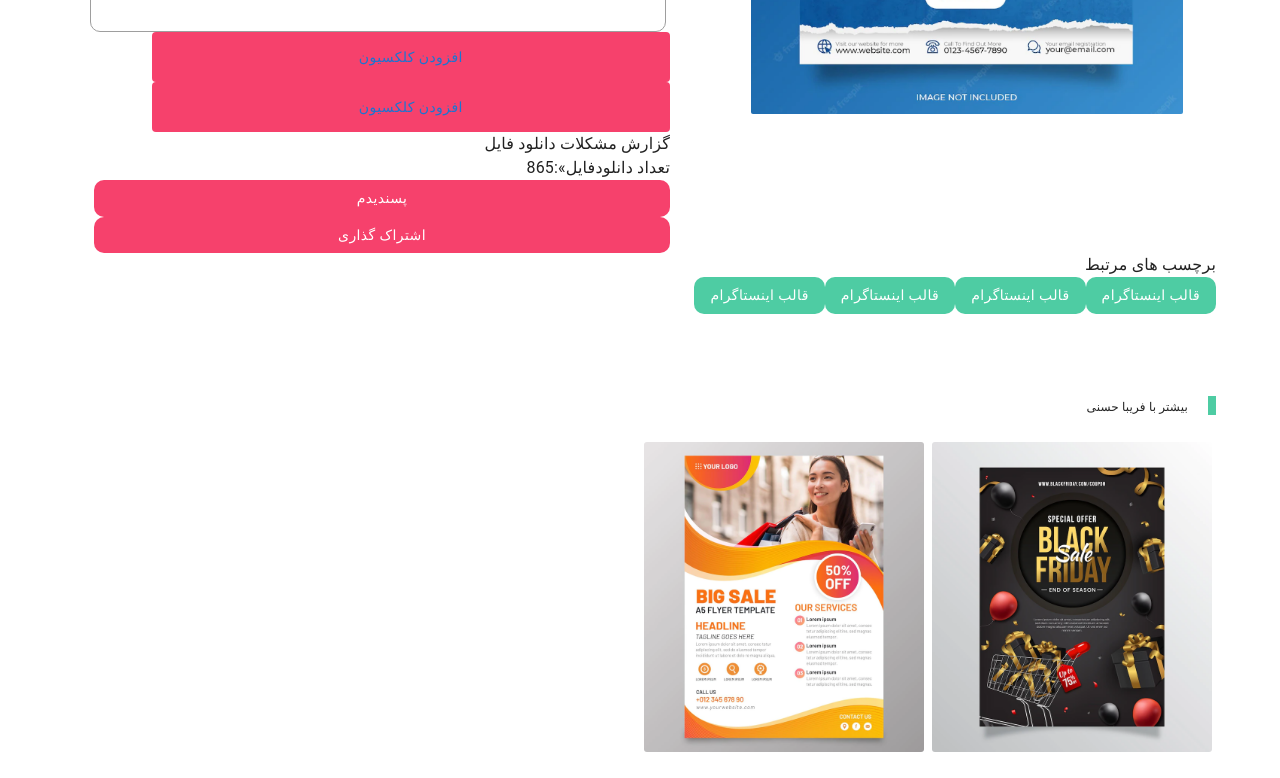
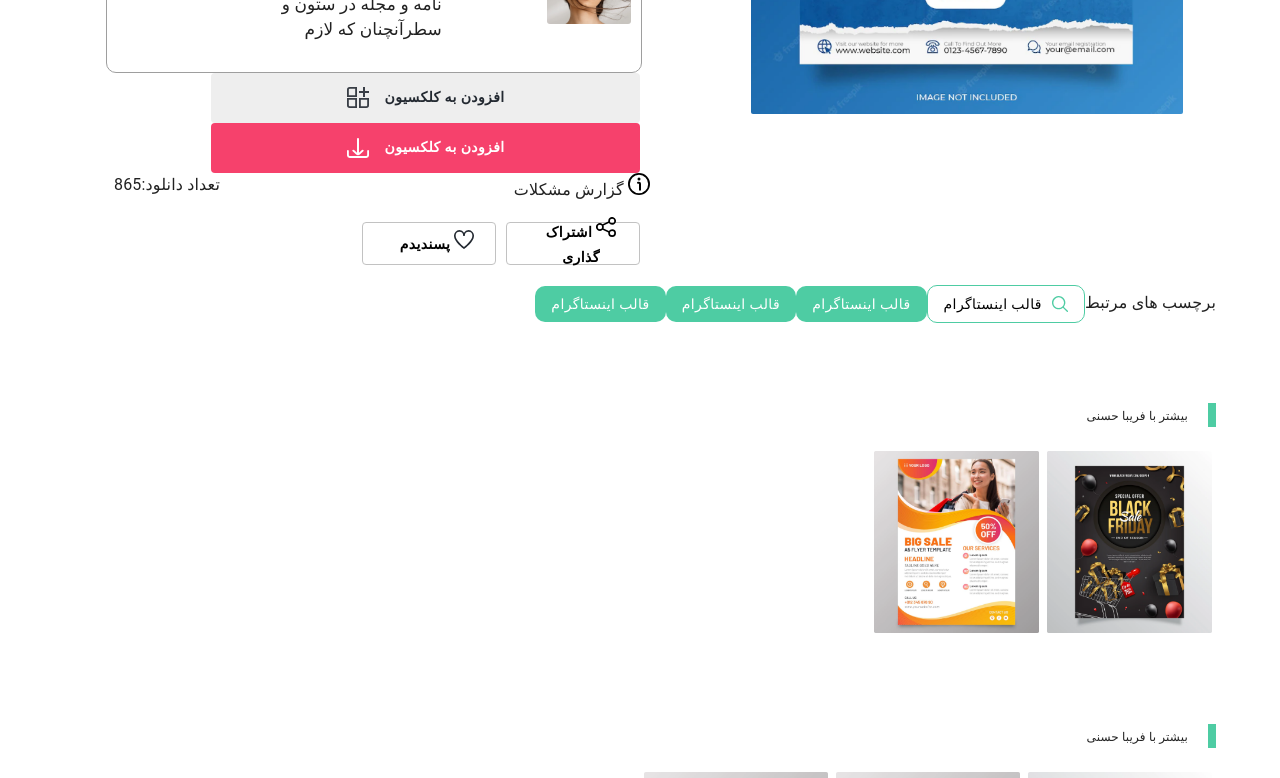
Before and after one commit to saeedjs/HD-Graphic, a Next.js app: page /category in a window 1280 px wide. Shown: the part 820-1598 px from the top of the page. Built offline with nearby package versions, Linux system fonts and the light colour scheme.

Commit message:
change single page products

```diff
--- a/components/products/SingleProduct.js
+++ b/components/products/SingleProduct.js
@@ -27,8 +27,9 @@ const SingleProduct = () => {
           <Grid
             sx={{
               display: "flex",
-              justifyContent: "center",
+              justifyContent: "start",
               flexDirection: "column",
+              padding: "20px",
             }}
             item
             lg={6}
@@ -37,11 +38,11 @@ const SingleProduct = () => {
               sx={{
                 display: "flex",
                 flexDirection: "column",
-                alignItems: "center",
-                justifyContent: "center",
+                alignItems: "start",
+                justifyContent: "start",
               }}
             >
-              <Typography variant={"h4"} sx={{ marginBottom: "10px" }}>
+              <Typography variant={"h5"} sx={{ marginBottom: "10px" }}>
                 بهترین قالب های اینستاگرام
               </Typography>
               <Typography
@@ -53,7 +54,13 @@ const SingleProduct = () => {
                 استفاده از طراحان گرافیک است. چاپگرها و متون بلکه روزنامه و مجله
                 در ستون و و سه درصد گذشته، حال و آینده شناخت فراوان جامعه
               </Typography>
-              <Typography variant="6" color="initial">
+              <Typography
+                sx={{
+                  marginBottom: "30px",
+                }}
+                variant="6"
+                color="initial"
+              >
                 <ImageSearchIcon />
                 فرمت فایل:Eps,PSD
               </Typography>
@@ -133,62 +140,253 @@ const SingleProduct = () => {
             </Box>
             <Button
               sx={{
-                width: "90%",
+                width: "80%",
                 height: "50px",
-                backgroundColor: "colors.pink",
+                backgroundColor: "#EEEEEE",
+                color: "colors.black",
+                fontWeight: "bold",
+                marginRight: "10px",
               }}
             >
-              افزودن کلکسیون
+              <span
+                style={{
+                  marginLeft: "16px",
+                }}
+              >
+                {" "}
+                افزودن به کلکسیون
+              </span>
+              <svg
+                id="_01_align_center"
+                data-name="01 align center"
+                xmlns="http://www.w3.org/2000/svg"
+                width="22"
+                height="21"
+                viewBox="0 0 22 21"
+              >
+                <path
+                  id="Path_12"
+                  data-name="Path 12"
+                  d="M0,2.727V10H10V0H2.727A2.727,2.727,0,0,0,0,2.727ZM8.182,8.182H1.818V2.727a.909.909,0,0,1,.909-.909H8.182Z"
+                  fill="#393e46"
+                />
+                <path
+                  id="Path_13"
+                  data-name="Path 13"
+                  d="M0,20.273A2.727,2.727,0,0,0,2.727,23H10V13H0Zm1.818-5.455H8.182v6.364H2.727a.909.909,0,0,1-.909-.909Z"
+                  transform="translate(0 -2)"
+                  fill="#393e46"
+                />
+                <path
+                  id="Path_14"
+                  data-name="Path 14"
+                  d="M13,13V23h7.273A2.727,2.727,0,0,0,23,20.273V13Zm8.182,7.273a.909.909,0,0,1-.909.909H14.818V14.818h6.364Z"
+                  transform="translate(-1 -2)"
+                  fill="#393e46"
+                />
+                <path
+                  id="Path_15"
+                  data-name="Path 15"
+                  d="M17,11h2V7h4V5H19V1H17V5H13V7h4Z"
+                  transform="translate(-1 -1)"
+                  fill="#393e46"
+                />
+              </svg>
             </Button>
             <Button
               sx={{
-                width: "90%",
+                width: "80%",
                 height: "50px",
                 backgroundColor: "colors.pink",
+                color: "white",
+                fontWeight: "bold",
+                marginRight: "10px",
               }}
             >
-              افزودن کلکسیون
-            </Button>
-            <Typography>گزارش مشکلات دانلود فایل</Typography>
-            <Typography>تعداد دانلودفایل»:865</Typography>
-            <Button
-              variant="contained"
-              width="119px"
-              height="32px"
-              sx={{
-                backgroundColor: "colors.pink",
-                borderRadius: "10px",
-                boxShadow: "none",
+              <span
+                style={{
+                  marginLeft: "16px",
                 }}
               >
+                {" "}
+                افزودن به کلکسیون
+              </span>
+              <svg
+                id="_3917330"
+                data-name="3917330"
+                xmlns="http://www.w3.org/2000/svg"
+                width="22"
+                height="20"
+                viewBox="0 0 22 20"
+              >
+                <path
+                  id="Path_10"
+                  data-name="Path 10"
+                  d="M9.878,16.215a3.255,3.255,0,0,0,4.244,0l3.211-2.873a.828.828,0,0,0-.035-1.233,1.087,1.087,0,0,0-1.379-.029L12.993,14.7,13,.895A.952.952,0,0,0,12,0h0a.952.952,0,0,0-1,.895l-.009,13.786-2.91-2.6a1.085,1.085,0,0,0-1.415,0,.83.83,0,0,0,0,1.266Z"
+                  transform="translate(-0.997)"
+                  fill="#fff"
+                />
+                <path
+                  id="Path_11"
+                  data-name="Path 11"
+                  d="M21.083,16h0a.961.961,0,0,0-.917,1v4a.961.961,0,0,1-.917,1H2.75a.961.961,0,0,1-.917-1V17a.961.961,0,0,0-.917-1h0A.961.961,0,0,0,0,17v4a2.883,2.883,0,0,0,2.75,3h16.5A2.883,2.883,0,0,0,22,21V17A.961.961,0,0,0,21.083,16Z"
+                  transform="translate(0 -4)"
+                  fill="#fff"
+                />
+              </svg>
+            </Button>
+            <Box
+              sx={{
+                display: "flex",
+                justifyContent: "space-between",
+                alignItems: "space-between",
+                marginBottom: "20px",
+              }}
+            >
+              <Typography>
+                <svg
+                  id="_3916699"
+                  data-name="3916699"
+                  xmlns="http://www.w3.org/2000/svg"
+                  width="22"
+                  height="22"
+                  viewBox="0 0 22 22"
+                >
+                  <path
+                    id="Path_8"
+                    data-name="Path 8"
+                    d="M11,0A11,11,0,1,0,22,11,11,11,0,0,0,11,0Zm0,20.167A9.167,9.167,0,1,1,20.167,11,9.167,9.167,0,0,1,11,20.167Z"
+                  />
+                  <path
+                    id="Path_9"
+                    data-name="Path 9"
+                    d="M12,10H11a1,1,0,0,0,0,2h1v6a1,1,0,0,0,2,0V12A2,2,0,0,0,12,10Z"
+                    transform="translate(-1 -1.333)"
+                  />
+                  <circle
+                    id="Ellipse_20"
+                    data-name="Ellipse 20"
+                    cx="1.5"
+                    cy="1.5"
+                    r="1.5"
+                    transform="translate(9.5 4.524)"
+                  />
+                </svg>
+                <span> گزارش مشکلات</span>
+              </Typography>
+              <Typography>تعداد دانلود:865</Typography>
+            </Box>
+            <Box
+              sx={{
+                display: "flex",
+              }}
+            >
+              <Button
+                sx={{
+                  width: "25%",
+                  height: "43px",
+                  backgroundColor: "white",
+                  color: "black",
+                  fontWeight: "bold",
+                  marginRight: "10px",
+                  border: "1px solid #C2C2C2",
+                }}
+              >
+                <span
+                  style={{
+                    marginLeft: "16px",
+                  }}
+                >
+                  <svg
+                    xmlns="http://www.w3.org/2000/svg"
+                    width="20"
+                    height="20"
+                    viewBox="0 0 20 20"
+                  >
+                    <path
+                      id="_3917574"
+                      data-name="3917574"
+                      d="M16.088,12.222a3.878,3.878,0,0,0-3.2,1.687L7.474,11.459a3.815,3.815,0,0,0,0-2.906l5.41-2.461a3.884,3.884,0,1,0-.688-2.2,3.865,3.865,0,0,0,.067.655L6.516,7.16A3.888,3.888,0,1,0,6.5,12.849l5.767,2.606a3.951,3.951,0,0,0-.066.654,3.885,3.885,0,1,0,3.884-3.888Zm0-10.555a2.222,2.222,0,1,1-2.219,2.222,2.221,2.221,0,0,1,2.219-2.222ZM3.88,12.222A2.222,2.222,0,1,1,6.1,10,2.221,2.221,0,0,1,3.88,12.222Zm12.208,6.11a2.222,2.222,0,1,1,2.22-2.222,2.221,2.221,0,0,1-2.22,2.222Z"
+                      transform="translate(0.027 0.001)"
+                    />
+                  </svg>{" "}
+                  اشتراک گذاری
+                </span>
+              </Button>
+              <Button
+                sx={{
+                  width: "25%",
+                  height: "43px",
+                  backgroundColor: "white",
+                  color: "black",
+                  fontWeight: "bold",
+                  marginRight: "10px",
+                  border: "1px solid #C2C2C2",
+                }}
+              >
+                <span
+                  style={{
+                    marginLeft: "16px",
+                  }}
+                >
+                  <svg
+                    id="_01_align_center"
+                    data-name="01 align center"
+                    xmlns="http://www.w3.org/2000/svg"
+                    width="20"
+                    height="19"
+                    viewBox="0 0 20 19"
+                  >
+                    <path
+                      id="Path_3"
+                      data-name="Path 3"
+                      d="M14.577.917A5.318,5.318,0,0,0,10,3.717,5.318,5.318,0,0,0,5.414.917,5.728,5.728,0,0,0,0,6.9C0,12.648,9.125,19.288,9.514,19.57l.481.347.481-.347c.388-.28,9.514-6.922,9.514-12.671A5.728,5.728,0,0,0,14.577.917ZM10,17.828C7.285,15.766,1.665,10.7,1.665,6.9A4.047,4.047,0,0,1,5.414,2.614,4.047,4.047,0,0,1,9.162,6.9h1.666a4.047,4.047,0,0,1,3.748-4.285A4.047,4.047,0,0,1,18.325,6.9C18.325,10.7,12.7,15.766,10,17.828Z"
+                      transform="translate(0.005 -0.917)"
+                      fill="#232931"
+                    />
+                  </svg>{" "}
                   پسندیدم
+                </span>
               </Button>
+            </Box>
+          </Grid>
+        </Grid>
+        <Typography>
+          برچسب های مرتبط
           <Button
             variant="contained"
             width="48px"
             height="32px"
             sx={{
-                backgroundColor: "colors.pink",
+              backgroundColor: "white",
+              color: "black",
+              border: "1px solid #4ECCA3",
               borderRadius: "10px",
               boxShadow: "none",
             }}
           >
-              اشتراک گذاری
-            </Button>
-          </Grid>
-        </Grid>
-        <Typography>برچسب های مرتبط</Typography>
-        <Button
-          variant="contained"
-          width="48px"
-          height="32px"
-          sx={{
-            backgroundColor: "colors.green",
-            borderRadius: "10px",
-            boxShadow: "none",
+            <svg
+              xmlns="http://www.w3.org/2000/svg"
+              width="16"
+              height="16"
+              viewBox="0 0 16 16"
+            >
+              <path
+                id="_3917132"
+                data-name="3917132"
+                d="M15.773,14.832,11.8,10.857a6.668,6.668,0,1,0-.941.941l3.974,3.974a.666.666,0,1,0,.941-.941ZM6.647,11.973a5.326,5.326,0,1,1,5.326-5.326,5.326,5.326,0,0,1-5.326,5.326Z"
+                transform="translate(0.032 0.032)"
+                fill="#4ecca3"
+              />
+            </svg>
+            <span
+              style={{
+                marginRight: "10px",
               }}
             >
+              {" "}
               قالب اینستاگرام
+            </span>
           </Button>
           <Button
             variant="contained"
@@ -226,13 +424,23 @@ const SingleProduct = () => {
           >
             قالب اینستاگرام
           </Button>
+        </Typography>
+
+        <Box
+          sx={{
+            display: "flex",
+            flexDirection: "column",
+          }}
+        >
           <Box
             sx={{
               padding: "40px",
             }}
           ></Box>
           <span style={{ borderRight: "8px solid #4ECCA3 " }}>
-          <span style={{ margin: "20px", fontSize: "12px", fontWeight: "500" }}>
+            <span
+              style={{ margin: "20px", fontSize: "12px", fontWeight: "500" }}
+            >
               بیشتر با فریبا حسنی
             </span>
           </span>
@@ -242,8 +450,13 @@ const SingleProduct = () => {
               padding: "10px",
             }}
           ></Box>
-        <Grid container>
-          <Grid item xs={6} sm={6} md={6} lg={3}>
+          <Grid
+            container
+            sx={{
+              width: "90%",
+            }}
+          >
+            <Grid item xs={6} sm={6} md={6} lg={2}>
               <img
                 style={{
                   width: "100%",
@@ -255,7 +468,7 @@ const SingleProduct = () => {
                 src="./images/123.png"
               />
             </Grid>
-          <Grid item xs={6} sm={6} md={6} lg={3}>
+            <Grid item xs={6} sm={6} md={6} lg={2}>
               <img
                 style={{
                   width: "100%",
@@ -268,6 +481,63 @@ const SingleProduct = () => {
               />
             </Grid>
           </Grid>
+          <Box
+            sx={{
+              padding: "40px",
+            }}
+          ></Box>
+          <span style={{ borderRight: "8px solid #4ECCA3 " }}>
+            <span
+              style={{ margin: "20px", fontSize: "12px", fontWeight: "500" }}
+            >
+              بیشتر با فریبا حسنی
+            </span>
+          </span>
+
+          <Box
+            sx={{
+              padding: "10px",
+            }}
+          ></Box>
+          <Grid container>
+            <Grid item xs={6} sm={6} md={6} lg={2}>
+              <img
+                style={{
+                  width: "100%",
+                  height: "auto",
+                  padding: "4px",
+
+                  margin: "0",
+                }}
+                src="./images/123.png"
+              />
+            </Grid>
+            <Grid item xs={6} sm={6} md={6} lg={2}>
+              <img
+                style={{
+                  width: "100%",
+                  height: "auto",
+                  padding: "4px",
+
+                  margin: "0",
+                }}
+                src="./images/1234.png"
+              />
+            </Grid>
+            <Grid item xs={6} sm={6} md={6} lg={2}>
+              <img
+                style={{
+                  width: "100%",
+                  height: "auto",
+                  padding: "4px",
+
+                  margin: "0",
+                }}
+                src="./images/1234.png"
+              />
+            </Grid>
+          </Grid>
+        </Box>
       </Container>
     </>
   );
```
Lines whose indentation alone changed are shown as unchanged.
